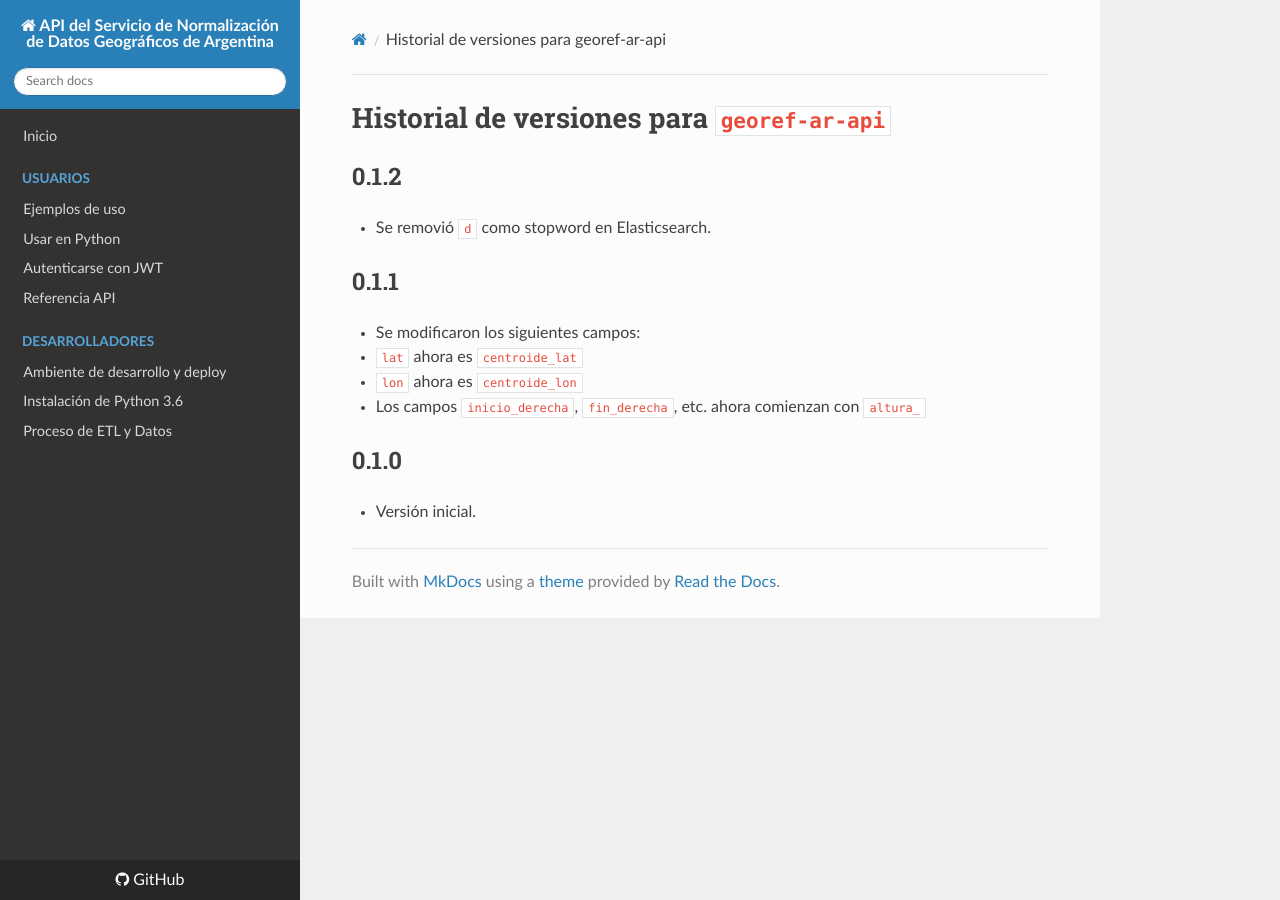
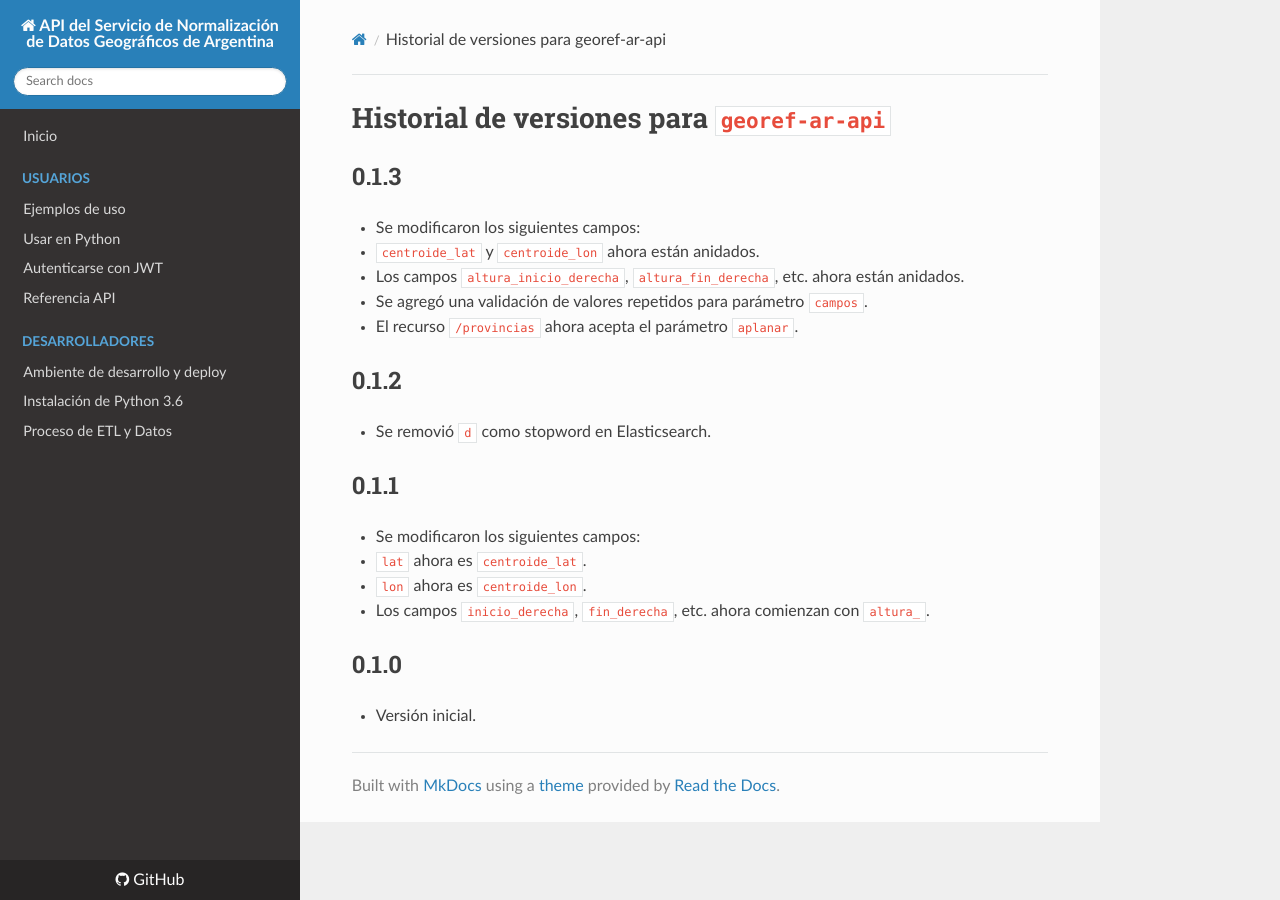
Before and after one commit to datosgobar/georef-ar-api, an MkDocs documentation site: the page built from docs/history.md, in a window 1280 px wide. Built offline with MkDocs 1.6.1, drawn with Linux system fonts in a browser that asks for light colours; nearby versions of some CDN libraries.

Commit message:
Actualiza archivo history.md.

```diff
--- a/docs/history.md
+++ b/docs/history.md
@@ -1,13 +1,20 @@
 # Historial de versiones para `georef-ar-api`
+
+## 0.1.3
+- Se modificaron los siguientes campos:
+  - `centroide_lat` y `centroide_lon` ahora están anidados.
+  - Los campos `altura_inicio_derecha`, `altura_fin_derecha`, etc. ahora están anidados.
+- Se agregó una validación de valores repetidos para parámetro `campos`.
+- El recurso `/provincias` ahora acepta el parámetro `aplanar`.
 
 ## 0.1.2
 - Se removió `d` como stopword en Elasticsearch.
 
 ## 0.1.1
 - Se modificaron los siguientes campos:
-  - `lat` ahora es `centroide_lat`
-  - `lon` ahora es `centroide_lon`
-  - Los campos `inicio_derecha`, `fin_derecha`, etc. ahora comienzan con `altura_`
+  - `lat` ahora es `centroide_lat`.
+  - `lon` ahora es `centroide_lon`.
+  - Los campos `inicio_derecha`, `fin_derecha`, etc. ahora comienzan con `altura_`.
 
 ## 0.1.0
 - Versión inicial.
```
